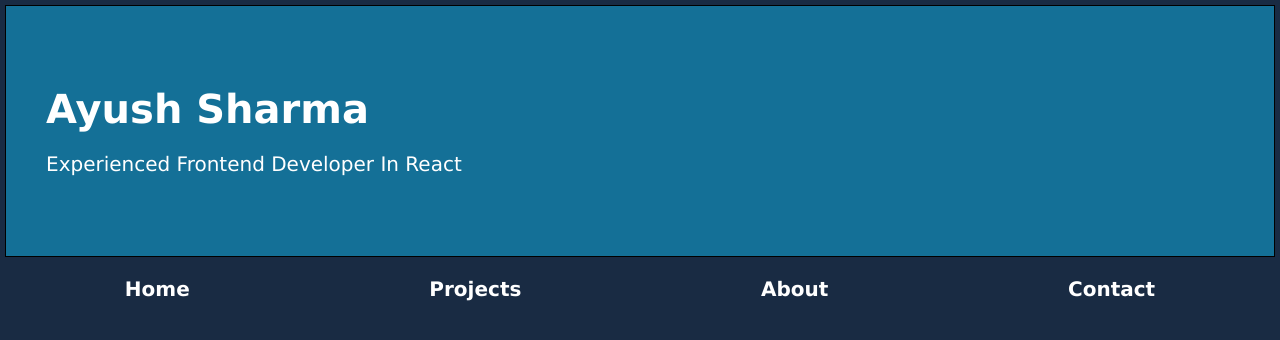
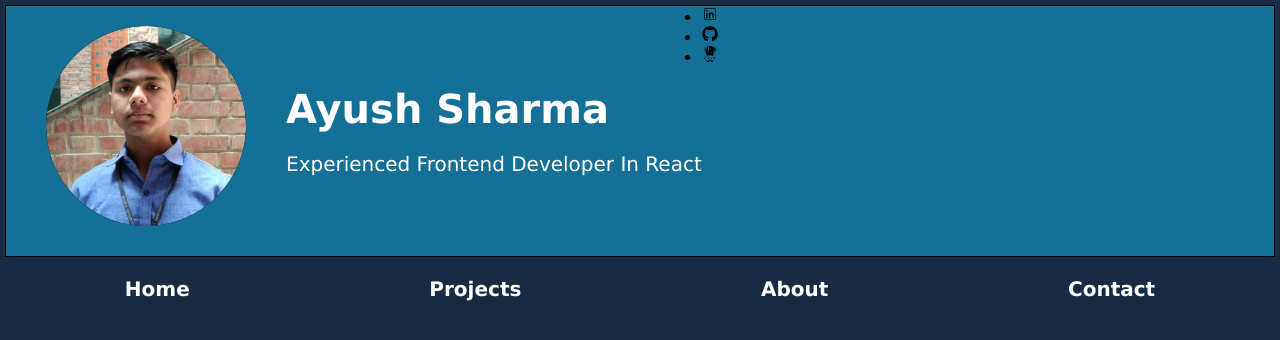
Before and after one commit to Ayush-Sharma-2023/myportfolio, a React (Create React App) app: page / in a window 1280 px wide. Shown: the top 340 px of the page. Built offline with nearby package versions, Linux system fonts and the light colour scheme.

Commit message:
modified:   package-lock.json 	modified:   package.json 	modified:   src/components/banner.jsx 	modified:   src/components/bannerStyle.css 	modified:   src/components/body.css 	modified:   src/components/body.jsx 	new file:   src/components/profile.jpg

```diff
--- a/package.json
+++ b/package.json
@@ -8,6 +8,7 @@
     "@testing-library/user-event": "^13.5.0",
     "react": "^18.3.1",
     "react-dom": "^18.3.1",
+    "react-icons": "^5.2.1",
     "react-scripts": "5.0.1",
     "web-vitals": "^2.1.4"
   },
--- a/src/components/banner.jsx
+++ b/src/components/banner.jsx
@@ -1,11 +1,35 @@
 import "./bannerStyle.css";
+import photo from "./profile.jpg"
+import { CiLinkedin } from "react-icons/ci";
+import { FaGithub } from "react-icons/fa";
+import { SiCodechef } from "react-icons/si";
+
+
+
+
 export default function banner(){
 
     return(
         <>
         <div className="banner">
+            <div className="profilePic">
+            <img src={photo} alt="" />
+
+            </div>
+            <div className="text">
+
             <div className="title">Ayush Sharma</div>
             <div className="subtitle">Experienced Frontend Developer  In React</div>
+            </div>
+
+            <div className="icons">
+                <ul className="iconlist">
+
+                    <li className="iconitem"> <CiLinkedin/> </li>
+                    <li className="iconitem"> <FaGithub/></li>
+                    <li className="iconitem"><SiCodechef/></li>
+                </ul>
+            </div>
 
 
         </div>
--- a/src/components/bannerStyle.css
+++ b/src/components/bannerStyle.css
@@ -3,6 +3,7 @@
     height: 250px;
     background-color: #147097;
     border: 1px solid black;
+    display: flex;
 
 }
 
@@ -24,3 +25,33 @@
     padding-top: 20px;
 
 }
+img{
+    height: 200px;
+    border-radius: 50%;
+    margin-left: 40px;
+    margin-top: 20px;
+
+
+
+}
+
+.icons{
+
+}
+.iconlist{
+
+
+
+
+}
+
+.iconitem{
+    size: 20px;
+
+
+
+}
+
+.iconitem:hover{
+    background-color: #192B43;
+}
--- a/src/components/body.css
+++ b/src/components/body.css
@@ -22,7 +22,7 @@ body{
     padding: 0;
 
 }
-ul{
+.navlist{
     display: flex;
     justify-content: space-around;
     list-style: none;
@@ -32,12 +32,12 @@ ul{
 
 
 }
-li:hover{
+.navitem:hover{
     cursor: pointer;
     color: #147097;
 
 }
-li{
+.navitem{
     margin-top: 20px;
     font-size: 20px;
     font-weight: bold;
--- a/src/components/body.jsx
+++ b/src/components/body.jsx
@@ -2,14 +2,14 @@ import "./body.css";
 export default function body(){
     return(
         <>
-        <div class="box">
+        <div className="box">
 
-<div class="navbar">
-    <ul>
-        <li>Home</li>
-        <li>Projects</li>
-        <li>About</li>
-        <li>Contact</li>
+<div className="navbar">
+    <ul className="navlist">
+        <li className="navitem">Home</li>
+        <li className="navitem">Projects</li>
+        <li className="navitem">About</li>
+        <li className="navitem">Contact</li>
     </ul>
 
 </div>
```
Also changed, not shown: src/components/profile.jpg (added), 1 other file (tests, documents, lock files or other folders).
